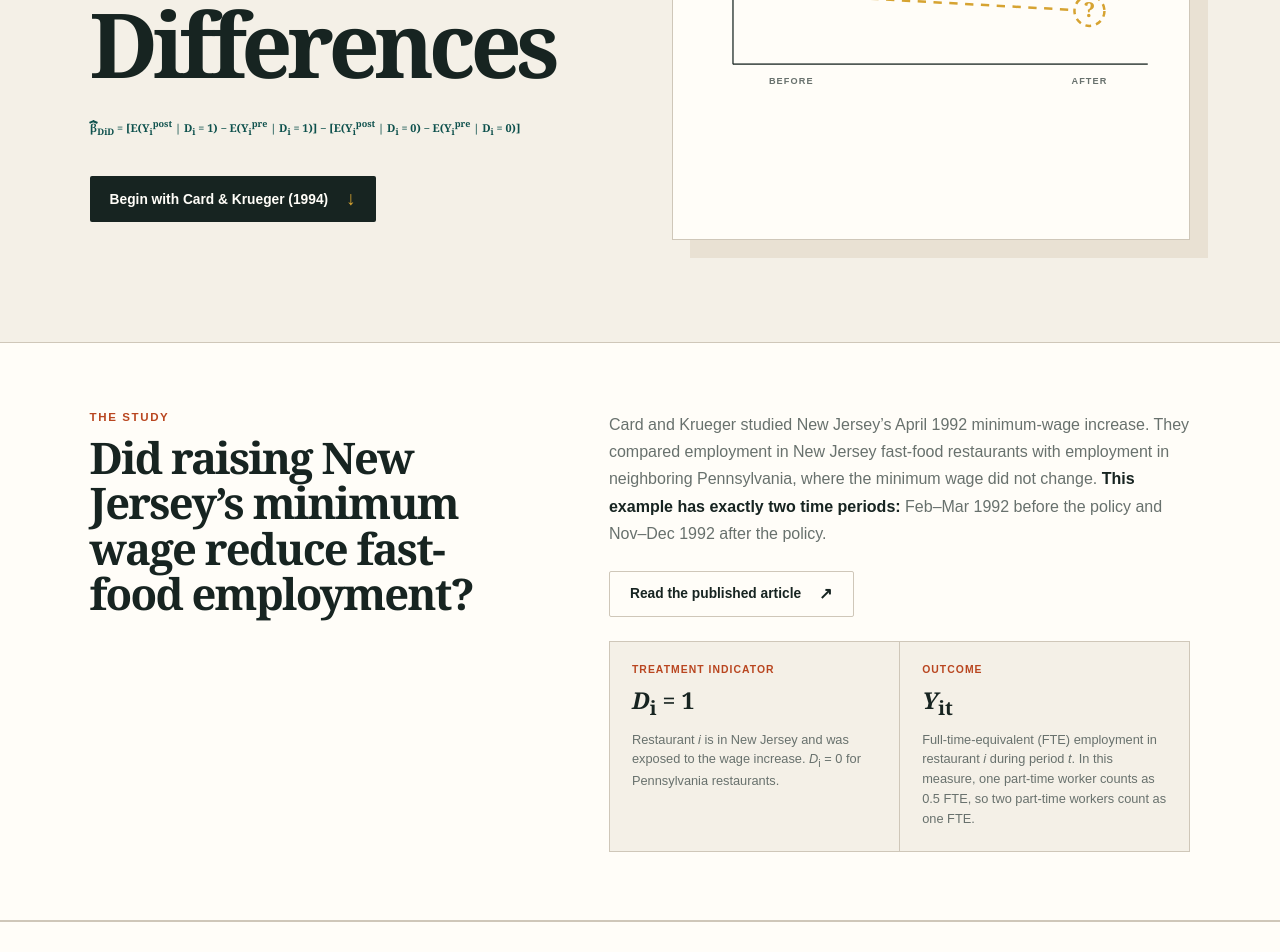
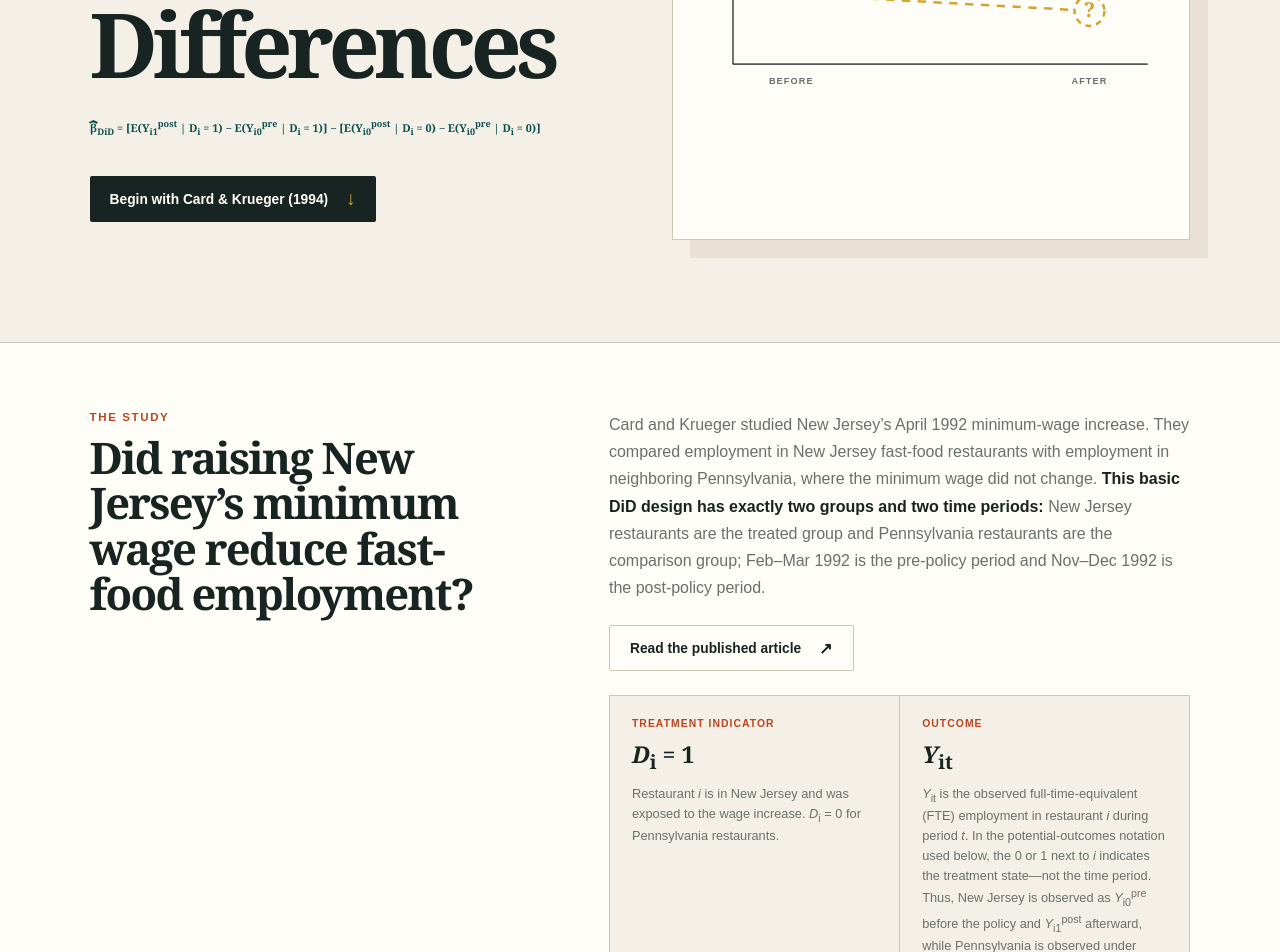
Before and after one commit to rabedm/classes, a React (Vite) app in the folder ARE-ECN-115A-Economic-Development/did-lab/: page / in a window 1280 px wide. Shown: the part 380-1332 px from the top of the page. Built offline with nearby package versions, Linux system fonts and the light colour scheme.

Commit message:
Clarify DiD potential outcome notation

```diff
--- a/ARE-ECN-115A-Economic-Development/did-lab/src/App.tsx
+++ b/ARE-ECN-115A-Economic-Development/did-lab/src/App.tsx
@@ -281,11 +281,11 @@ function GuidedLesson() {
           {step === 7 && (
             <div className="formula-card expected-value-formula">
               <p>Difference in differences</p>
-              <div className="math-line">
-                <span><BetaHat /><sub>DiD</sub> = </span>
-                <span className="math-group">[E(Y<sub>i</sub><sup>post</sup> | D<sub>i</sub> = 1) − E(Y<sub>i</sub><sup>pre</sup> | D<sub>i</sub> = 1)]</span>
-                <span> − </span>
-                <span className="math-group">[E(Y<sub>i</sub><sup>post</sup> | D<sub>i</sub> = 0) − E(Y<sub>i</sub><sup>pre</sup> | D<sub>i</sub> = 0)]</span>
+              <div className="math-line stacked-did-formula">
+                <span className="did-formula-label"><BetaHat /><sub>DiD</sub> =</span>
+                <span className="math-group">[E(Y<sub>i1</sub><sup>post</sup> | D<sub>i</sub> = 1) − E(Y<sub>i0</sub><sup>pre</sup> | D<sub>i</sub> = 1)]</span>
+                <span className="did-formula-operator">−</span>
+                <span className="math-group">[E(Y<sub>i0</sub><sup>post</sup> | D<sub>i</sub> = 0) − E(Y<sub>i0</sub><sup>pre</sup> | D<sub>i</sub> = 0)]</span>
               </div>
               <strong>(21.0 − 20.4) − (21.2 − 23.3)</strong>
               <span>= 0.6 − (−2.1) = 2.7 FTE</span>
@@ -397,13 +397,13 @@ function ExploreCases() {
 
           <p className="control-heading">Move the four observed outcomes</p>
           {[
-            { label: `${selected.treated} · ${selected.before}`, period: "pre", treatment: 1 },
-            { label: `${selected.treated} · ${selected.after}`, period: "post", treatment: 1 },
-            { label: `${selected.comparison} · ${selected.before}`, period: "pre", treatment: 0 },
-            { label: `${selected.comparison} · ${selected.after}`, period: "post", treatment: 0 },
-          ].map(({ label, period, treatment }, index) => (
+            { label: `${selected.treated} · ${selected.before}`, period: "pre", treatment: 1, potentialOutcome: 0 },
+            { label: `${selected.treated} · ${selected.after}`, period: "post", treatment: 1, potentialOutcome: 1 },
+            { label: `${selected.comparison} · ${selected.before}`, period: "pre", treatment: 0, potentialOutcome: 0 },
+            { label: `${selected.comparison} · ${selected.after}`, period: "post", treatment: 0, potentialOutcome: 0 },
+          ].map(({ label, period, treatment, potentialOutcome }, index) => (
             <label className="range-control" key={label}>
-              <span className="control-label"><span>{label}<em>E[Y<sub>i</sub><sup>{period}</sup> | D<sub>i</sub> = {treatment}]</em></span><b>{fmt(values[index], selected.unit)}</b></span>
+              <span className="control-label"><span>{label}<em>E[Y<sub>i{potentialOutcome}</sub><sup>{period}</sup> | D<sub>i</sub> = {treatment}]</em></span><b>{fmt(values[index], selected.unit)}</b></span>
               <input type="range" min={selected.range[0]} max={selected.range[1]} step={selected.unit === "%" ? 1 : 0.1} value={values[index]} onChange={(event) => update(index, Number(event.target.value))} />
             </label>
           ))}
@@ -504,8 +504,8 @@ export default function Home() {
           <h1>Difference-in-Differences</h1>
           <div className="hero-formula" aria-label="Difference-in-differences expected-value formula">
             <span><BetaHat /><sub>DiD</sub> = </span>
-            <span>[E(Y<sub>i</sub><sup>post</sup> | D<sub>i</sub> = 1) − E(Y<sub>i</sub><sup>pre</sup> | D<sub>i</sub> = 1)]</span>
-            <span> − [E(Y<sub>i</sub><sup>post</sup> | D<sub>i</sub> = 0) − E(Y<sub>i</sub><sup>pre</sup> | D<sub>i</sub> = 0)]</span>
+            <span>[E(Y<sub>i1</sub><sup>post</sup> | D<sub>i</sub> = 1) − E(Y<sub>i0</sub><sup>pre</sup> | D<sub>i</sub> = 1)]</span>
+            <span> − [E(Y<sub>i0</sub><sup>post</sup> | D<sub>i</sub> = 0) − E(Y<sub>i0</sub><sup>pre</sup> | D<sub>i</sub> = 0)]</span>
           </div>
           <a className="button primary hero-button" href="#study-background">Begin with Card & Krueger (1994) <span>↓</span></a>
         </div>
@@ -534,11 +534,11 @@ export default function Home() {
           <h2 id="study-background-title">Did raising New Jersey’s minimum wage reduce fast-food employment?</h2>
         </div>
         <div className="study-background-copy">
-          <p>Card and Krueger studied New Jersey’s April 1992 minimum-wage increase. They compared employment in New Jersey fast-food restaurants with employment in neighboring Pennsylvania, where the minimum wage did not change. <strong>This example has exactly two time periods:</strong> Feb–Mar 1992 before the policy and Nov–Dec 1992 after the policy.</p>
+          <p>Card and Krueger studied New Jersey’s April 1992 minimum-wage increase. They compared employment in New Jersey fast-food restaurants with employment in neighboring Pennsylvania, where the minimum wage did not change. <strong>This basic DiD design has exactly two groups and two time periods:</strong> New Jersey restaurants are the treated group and Pennsylvania restaurants are the comparison group; Feb–Mar 1992 is the pre-policy period and Nov–Dec 1992 is the post-policy period.</p>
           <a className="button ghost study-article-link" href={CARD.source} target="_blank" rel="noreferrer">{CARD.sourceLabel} <span aria-hidden="true">↗</span></a>
           <div className="background-variables" aria-label="Study treatment and outcome">
             <div><span>Treatment indicator</span><strong><i>D</i><sub>i</sub> = 1</strong><p>Restaurant <i>i</i> is in New Jersey and was exposed to the wage increase. <i>D</i><sub>i</sub> = 0 for Pennsylvania restaurants.</p></div>
-            <div><span>Outcome</span><strong><i>Y</i><sub>it</sub></strong><p>Full-time-equivalent (FTE) employment in restaurant <i>i</i> during period <i>t</i>. In this measure, one part-time worker counts as 0.5 FTE, so two part-time workers count as one FTE.</p></div>
+            <div><span>Outcome</span><strong><i>Y</i><sub>it</sub></strong><p><i>Y</i><sub>it</sub> is the observed full-time-equivalent (FTE) employment in restaurant <i>i</i> during period <i>t</i>. In the potential-outcomes notation used below, the 0 or 1 next to <i>i</i> indicates the treatment state—not the time period. Thus, New Jersey is observed as <i>Y</i><sub>i0</sub><sup>pre</sup> before the policy and <i>Y</i><sub>i1</sub><sup>post</sup> afterward, while Pennsylvania is observed under treatment state 0 in both periods. One part-time worker counts as 0.5 FTE, so two part-time workers count as one FTE.</p></div>
           </div>
         </div>
       </section>
--- a/ARE-ECN-115A-Economic-Development/did-lab/src/styles.css
+++ b/ARE-ECN-115A-Economic-Development/did-lab/src/styles.css
@@ -137,6 +137,9 @@ nav a:hover { color: var(--ink); }
 .formula-card { border-left: 4px solid var(--mustard); background: #263632; padding: 18px; margin-top: 26px; }.formula-card p { color: var(--mustard); font-size: .68rem; font-weight: 800; text-transform: uppercase; letter-spacing: .1em; margin: 0 0 9px; }.formula-card strong { font-size: .95rem; display: block; }.formula-card span { color: #d6dcda; display: block; margin-top: 7px; font-size: .82rem; }
 .expected-value-formula .math-line { color: white; font: 600 .78rem/1.7 Georgia, serif; overflow-wrap: anywhere; margin-bottom: 14px; }
 .expected-value-formula .math-line > span { display: inline; margin: 0; color: white; font-size: inherit; }
+.expected-value-formula .stacked-did-formula { display: grid; grid-template-columns: max-content max-content; column-gap: .4em; row-gap: .25em; overflow-x: auto; overflow-wrap: normal; font-size: clamp(.56rem, .75vw, .78rem); }
+.expected-value-formula .stacked-did-formula > span { display: block; margin: 0; white-space: nowrap; }
+.expected-value-formula .did-formula-label, .expected-value-formula .did-formula-operator { text-align: right; }
 .expected-value-formula small { display: block; color: #aebbb6; line-height: 1.5; margin-top: 12px; }
 
 .estimators { display: grid; grid-template-columns: repeat(3, 1fr); gap: 1px; background: var(--line); border: 1px solid var(--line); margin-top: 48px; }
```
